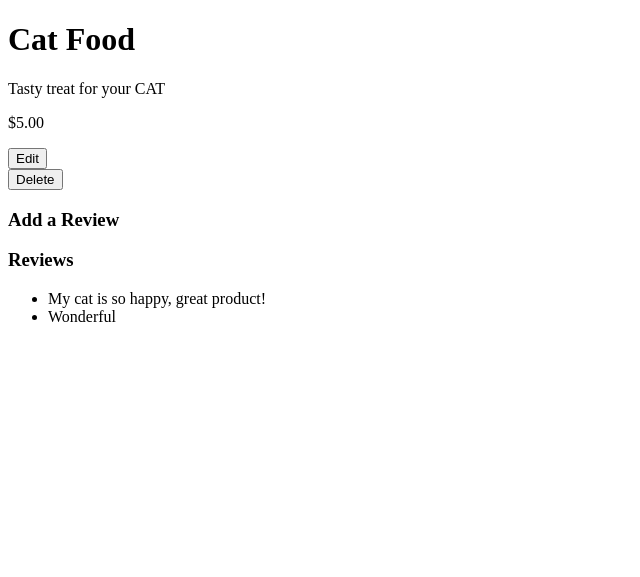
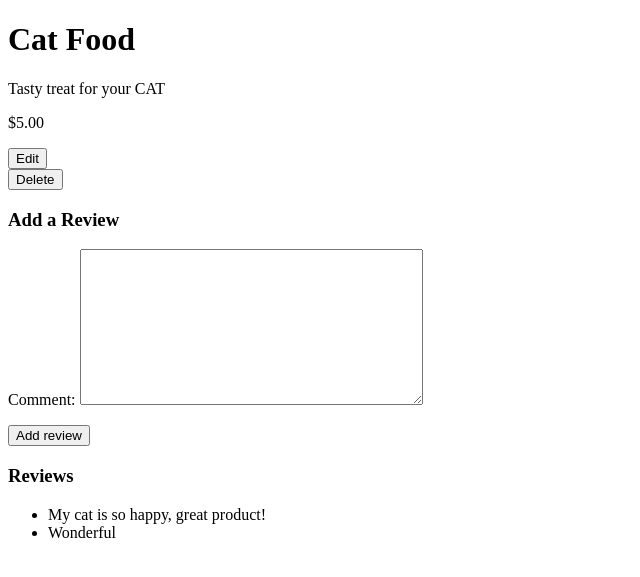
Before and after one commit to ant0nm/rainforest, a Django app: page /products/1 in a window 1280 px wide. Shown: the part 52-629 px from the top of the page, without its empty margins (0-640 px from the left). Run offline with Django 3.2, Linux system fonts and the light colour scheme; data comes from the database, SQL or seed files in the repository; both versions use the stored data as it was after the commit.

Commit message:
Implemented the review form

```diff
--- a/rainforest/rainforest/templates/product.html
+++ b/rainforest/rainforest/templates/product.html
@@ -12,9 +12,10 @@
   <input type="submit" name="delete_button" value="Delete">
   </form>
   <h3>Add a Review</h3>
-  <form action="{}" method="POST">
+  <form action="{% url 'create_review' product_id=product.id %}" method="POST">
     {% csrf_token %}
     {{form.as_p}}
+    <input type="submit" value="Add review">
   </form>
   <h3>Reviews</h3>
   <ul>
--- a/rainforest/rainforest/urls.py
+++ b/rainforest/rainforest/urls.py
@@ -15,13 +15,14 @@ Including another URLconf
 """
 from django.contrib import admin
 from django.urls import path
-from rainforest.views import list_products, show_product, root, new_product, create_product, edit_view, edit_product, delete_product
+from rainforest.views import list_products, show_product, root, new_product, create_product, edit_view, edit_product, delete_product, create_review
 
 urlpatterns = [
     path('', root),
     path('admin/', admin.site.urls),
     path('products', list_products, name="products"),
     path('products/<int:id>', show_product, name="show_product"),
+    path('products/<int:product_id>/reviews/create', create_review, name="create_review"),
     path('new', new_product, name="new_product"),
     path('create', create_product, name="create_product"),
     path('edit_view/<int:id>', edit_view, name="edit_view"),
--- a/rainforest/rainforest/views.py
+++ b/rainforest/rainforest/views.py
@@ -1,7 +1,8 @@
 from django.shortcuts import render
 from django.http import HttpResponse, HttpResponseRedirect
 from rainforest.models import Product
-from rainforest.forms import ProductForm
+from rainforest.forms import ProductForm, ReviewForm
+from django.urls import reverse
 
 
 def root(request):
@@ -16,7 +17,8 @@ def list_products(request):
 
 def show_product(request, id):
     return render(request, 'product.html', {
-        'product': Product.objects.get(pk=id)
+        'product': Product.objects.get(pk=id),
+        'form': ReviewForm()
     })
 
 
@@ -58,5 +60,14 @@ def delete_product(request, id):
     return HttpResponseRedirect('/')
 
 
-# def add_review(request):
-#     form = ReviewForm()
+def create_review(request, product_id):
+    product = Product.objects.get(pk=product_id)
+    form = ReviewForm(request.POST)
+    if form.is_valid():
+        review = form.instance
+        review.product = product
+        review.save()
+        return HttpResponseRedirect(reverse('show_product', args=[product_id]))
+    else:
+        context = {'form': form}
+        return HttpResponse(request, 'product.html', context)
```
Also changed, not shown: rainforest/db.sqlite3.
